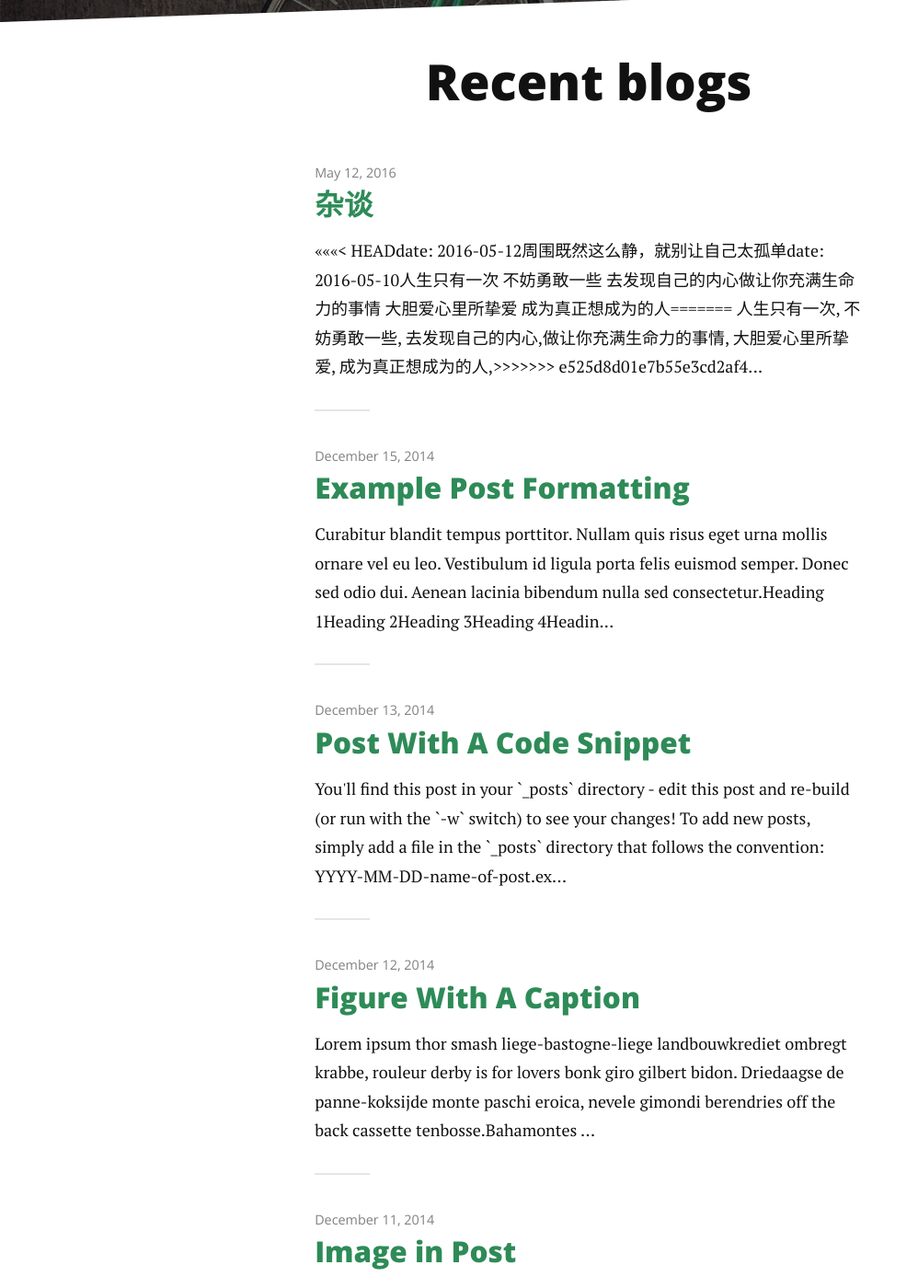
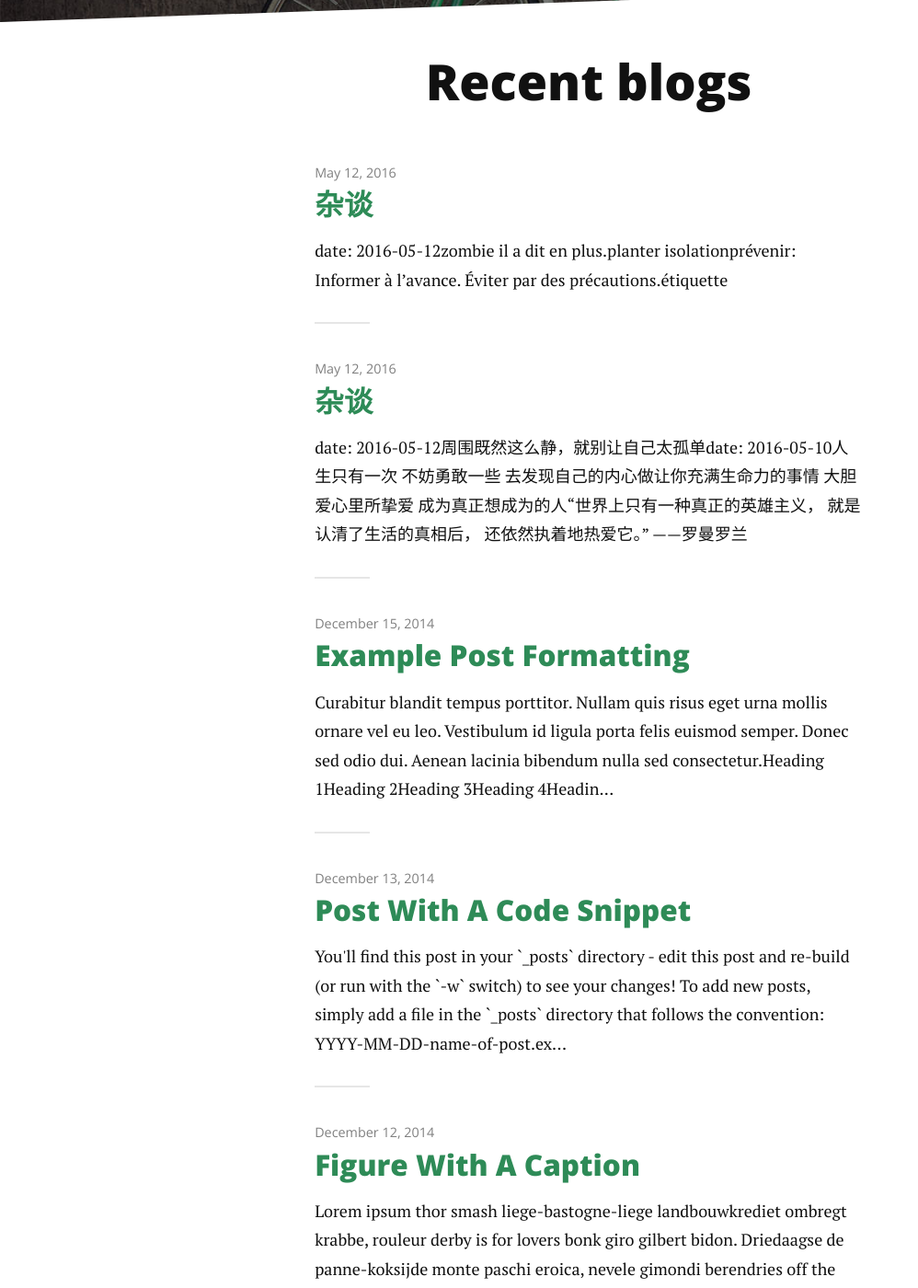
Before and after one commit to binonxia/xiachunmei.githu.io, a Jekyll site: the page built from index.html, in a window 1280 px wide and 1400 px high, scrolled down 242 px. Shown: the whole window at 92% size, without its empty margins (0-998 px from the left). Built offline with Jekyll 4.4.1, drawn with Linux system fonts in a browser that asks for light colours; nearby versions of some CDN libraries; the list of posts is cut into pages by our own code.

Commit message:
update blog

```diff
--- a/_posts/2016-05-10-firstarticle.markdown
+++ b/_posts/2016-05-10-firstarticle.markdown
@@ -22,17 +20,8 @@ date:   2016-05-10
   成为真正想成为的人
 
 
-=======
 <p>
-   人生只有一次,
-   不妨勇敢一些,
-   去发现自己的内心,
-做让你充满生命力的事情,
-  大胆爱心里所挚爱,
-  成为真正想成为的人,
-</p>
-<p>
->>>>>>> e525d8d01e7b55e3cd2af46ef1c366130b3c6022
+
 “世界上只有一种真正的英雄主义，
    就是认清了生活的真相后，
     还依然执着地热爱它。”   ——罗曼罗兰
--- /dev/null
+++ b/_posts/2016-05-12-france .markdown
@@ -0,0 +1,16 @@
+---
+layout: post
+title:  "杂谈"
+date:   2016-05-12
+---
+
+date:   2016-05-12
+
+<p>
+zombie
+il a dit en plus.
+planter
+isolation
+prévenir: Informer à l’avance. Éviter par des précautions.
+étiquette
+</p>
```
Also changed, not shown: other parts of _posts/2016-05-10-firstarticle.markdown (+0 -2 lines), 1 other file.
